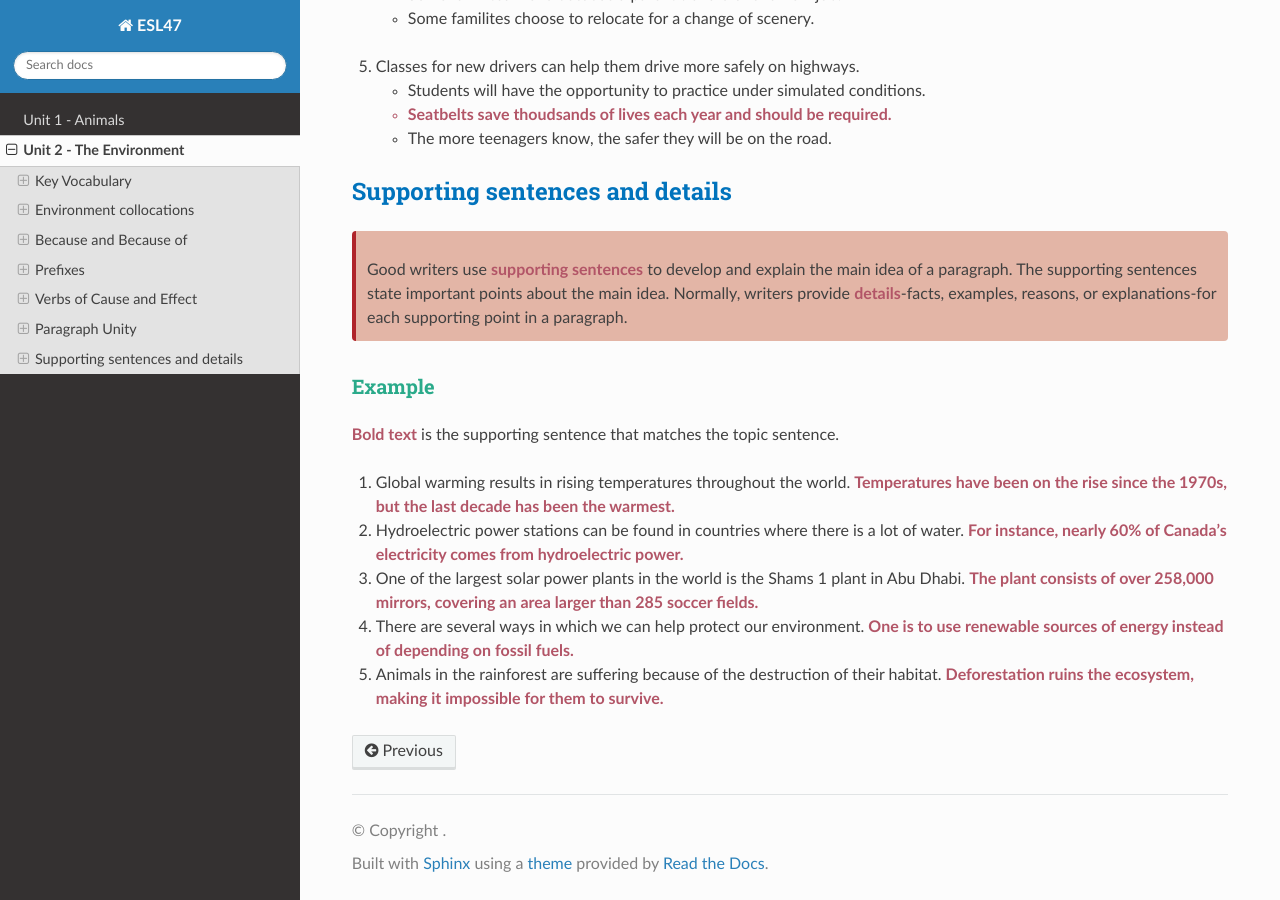
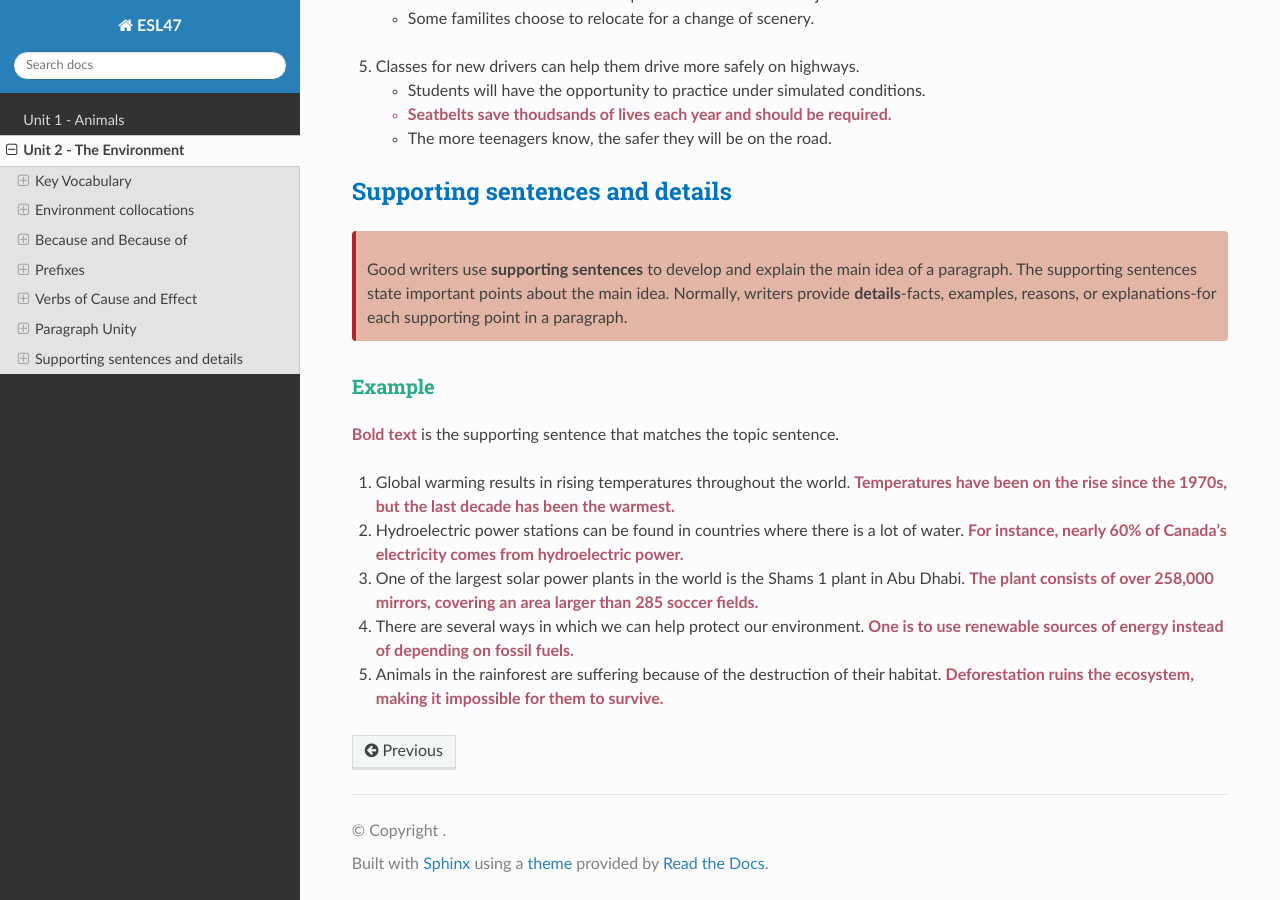
Before and after one commit to vpa24/ESL-47---Intermediate-Low-Integrated-Reading-Writing, a Sphinx documentation site: the page built from docs/source/unit2.md, in a window 1280 px wide and 900 px high, scrolled down 6038 px. Built offline with Sphinx 7.4.7 and the Read the Docs theme 2.0.0, drawn with Linux system fonts in a browser that asks for light colours.

Commit message:
change bold tags

```diff
--- a/docs/source/unit2.md
+++ b/docs/source/unit2.md
@@ -328,7 +328,7 @@ Writers use certain phrases to show relationship between the causes of a problem
 
 <div class="warning" style='background-color:#e3b5a6; border-left: solid #af242a 4px; border-radius: 4px; padding:0.7em; margin-bottom:2em;'>
 <p style='margin-top:1em;'>
-Good writers use <strong>supporting sentences</strong> to develop and explain the main idea of a paragraph. The supporting sentences state important points about the main idea. Normally, writers provide <strong>details</strong>-facts, examples, reasons, or explanations-for each supporting point in a paragraph.
+Good writers use <b>supporting sentences</b> to develop and explain the main idea of a paragraph. The supporting sentences state important points about the main idea. Normally, writers provide <b>details</b>-facts, examples, reasons, or explanations-for each supporting point in a paragraph.
 </p>
 </div>
 
```
